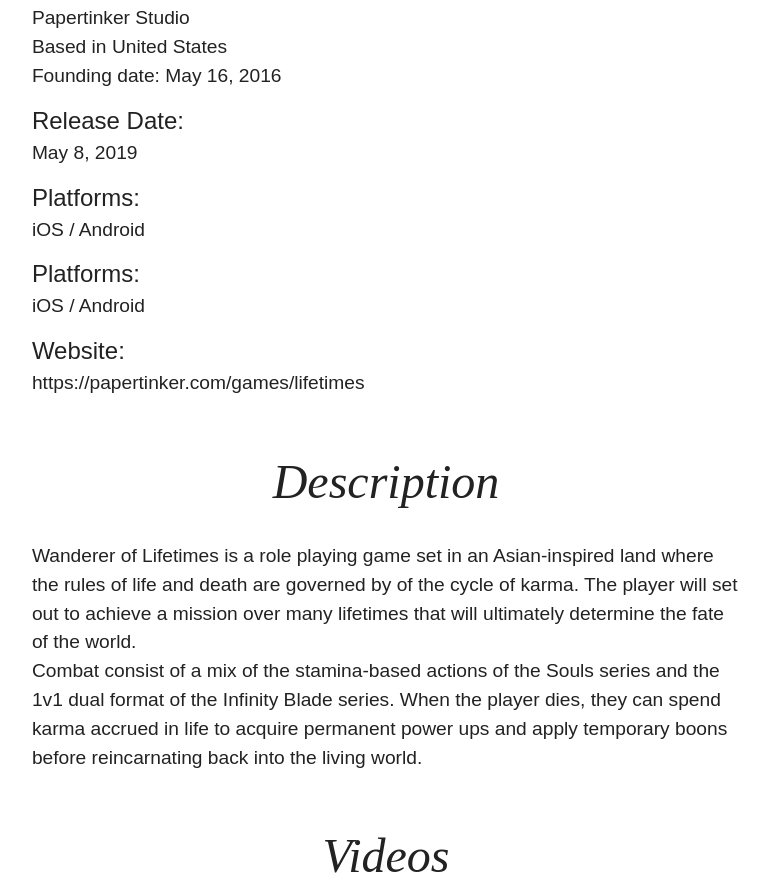
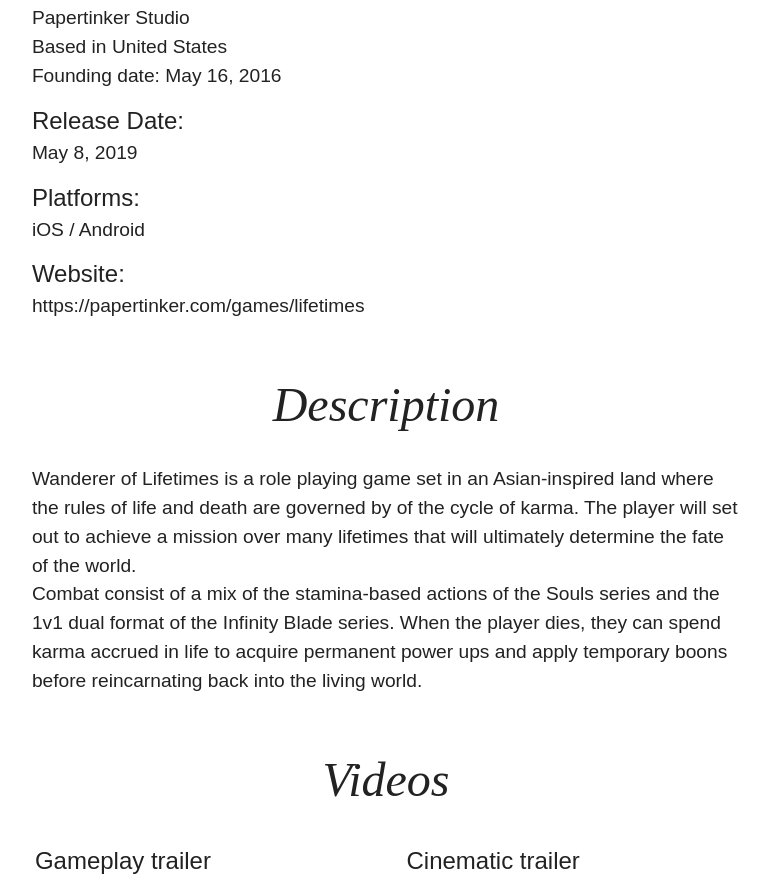
Before and after one commit to papertinker/PaperTinkerSite, a Jekyll site: the page built from games/lifetimes-press-kit.markdown, in a window 1280 px wide and 900 px high, scrolled down 739 px, cut to the strip 0-879 px from the top of the window. Shown: the whole strip, without its empty margins (254-1023 px from the left). Built offline with Jekyll 4.4.1, drawn with Linux system fonts in a browser that asks for light colours; nearby versions of some CDN libraries; our own code applies the rules of GitHub Pages for plain Markdown files.

Commit message:
Updated Lifetimes Press Kit

```diff
--- a/games/lifetimes-press-kit.markdown
+++ b/games/lifetimes-press-kit.markdown
@@ -31,13 +31,6 @@ ignoreTitle: true
 </div>
 <div align="left" style="font-size:1.2em;padding: 0em 0 0em 0; font-weight: normal;">
 	May 8, 2019
-</div>
-
-<div align="left" style="font-size:1.5em;font-style:bold;padding: 0.5em 0 0em 0; font-weight: normal;">
-	Platforms:
-</div>
-<div align="left" style="font-size:1.2em;padding: 0em 0 0em 0; font-weight: normal;">
-	iOS / Android
 </div>
 
 <div align="left" style="font-size:1.5em;font-style:bold;padding: 0.5em 0 0em 0; font-weight: normal;">
```
